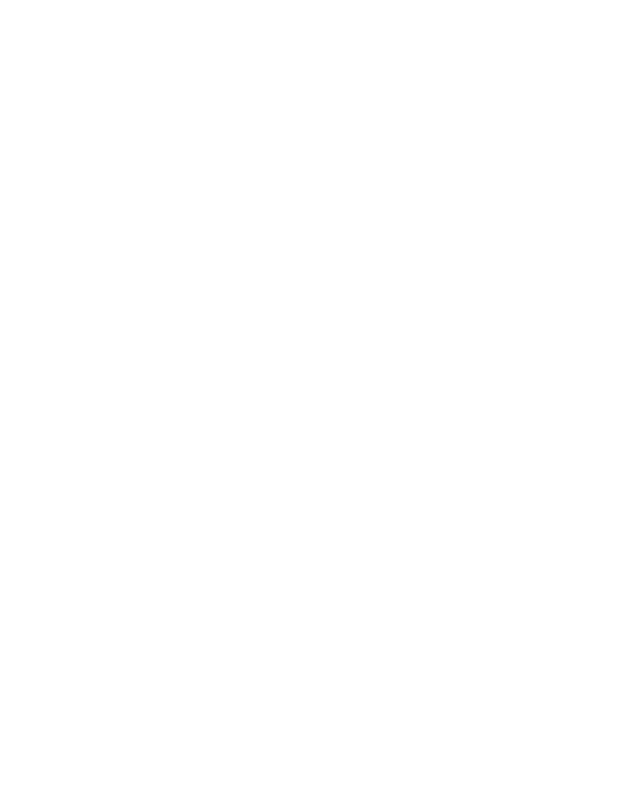
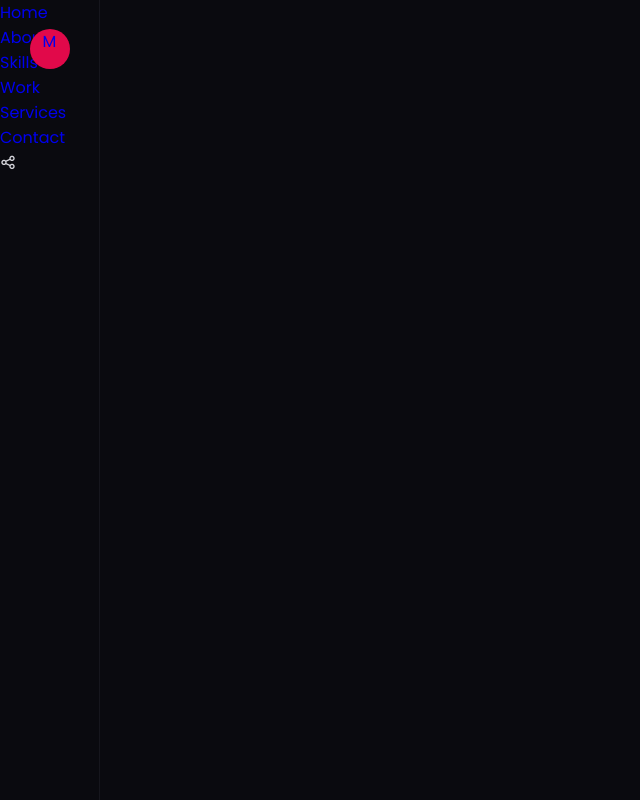
Before and after one commit to Tibob92/Portfolio, a plain HTML site: page index.html in a window 1280 px wide. Shown: the whole page, without its empty margins (0-640 px from the left). Drawn offline with nearby package versions, Linux system fonts and the light colour scheme.

Commit message:
progression side bar

```diff
--- a/assets/css/style.css
+++ b/assets/css/style.css
@@ -60,7 +60,55 @@
 }
 
 /*=============== BASE ===============*/
+*{
+    margin: 0;
+    padding: 0;
+    box-sizing: border-box;
+}
 
+html {
+    scroll-behavior: smooth;
+}
+
+body,
+button,
+input {
+    font-family: var(--body-font);
+    font-size: var(--normal-font-size);
+}
+
+body {
+    background-color: var(--body-color);
+    color: var(--text-color);
+}
+
+h1, h2, h3 {
+    color: var(--title-color);
+    font-weight: var(--font-bold);
+}
+
+ul {
+    list-style: none;
+}
+
+a {
+    text-decoration: none;
+}
+
+img {
+    max-width: 100%;
+    height: auto;
+}
+
+button {
+    cursor: pointer;
+}
+
+button,
+input {
+    border: none;
+    outline: none;
+}
 
 /*=============== LAYOUT ===============*/
 
@@ -69,7 +117,26 @@
 
 
 /*=============== SIDEBAR ===============*/
+.sidebar {
+    position: fixed;
+    width: 100px;
+    height: 100vh;
+    background-color: var(--body-color);
+    border-right: 1px solid var(--box-color);
+}
 
+.nav__logo {
+    position: absolute;
+    left: 0;
+    right: 0;
+    top: 1.8rem;
+    width: 40px;
+    height: 40px;
+    border-radius: 50%;
+    background-color: var(--skin-color);
+    text-align: center;
+    margin: auto;
+}
 
 /* Active Link */
 
--- a/index.html
+++ b/index.html
@@ -22,6 +22,42 @@
 
 <body>
     <!--========== SIDEBAR ==========-->
+    <aside class="sidebar" id="sidebar">
+        <nav class="nav">
+            <div class="nav__logo">
+                <a href="index.html" class="nav__logo-text">M</a>
+            </div>
+
+            <div class="nav__menu">
+                <div class="menu">
+                    <ul class="nav__list">
+                        <li class="nav__item">
+                            <a href="#home" class="nav__link active-link">Home</a>
+                        </li>
+                        <li class="nav__item">
+                            <a href="#about" class="nav__link">About</a>
+                        </li>
+                        <li class="nav__item">
+                            <a href="#skills" class="nav__link">Skills</a>
+                        </li>
+                        <li class="nav__item">
+                            <a href="#work" class="nav__link">Work</a>
+                        </li>
+                        <li class="nav__item">
+                            <a href="#services" class="nav__link">Services</a>
+                        </li>
+                        <li class="nav__item">
+                            <a href="#contact" class="nav__link">Contact</a>
+                        </li>
+                    </ul>
+                </div>
+            </div>
+
+            <div class="btn__share">
+                <i class="uil uil-share-alt social__share"></i>
+            </div>
+        </nav>
+    </aside>
 
     <!--========== MAIN ==========-->
     <main class="main">
```
